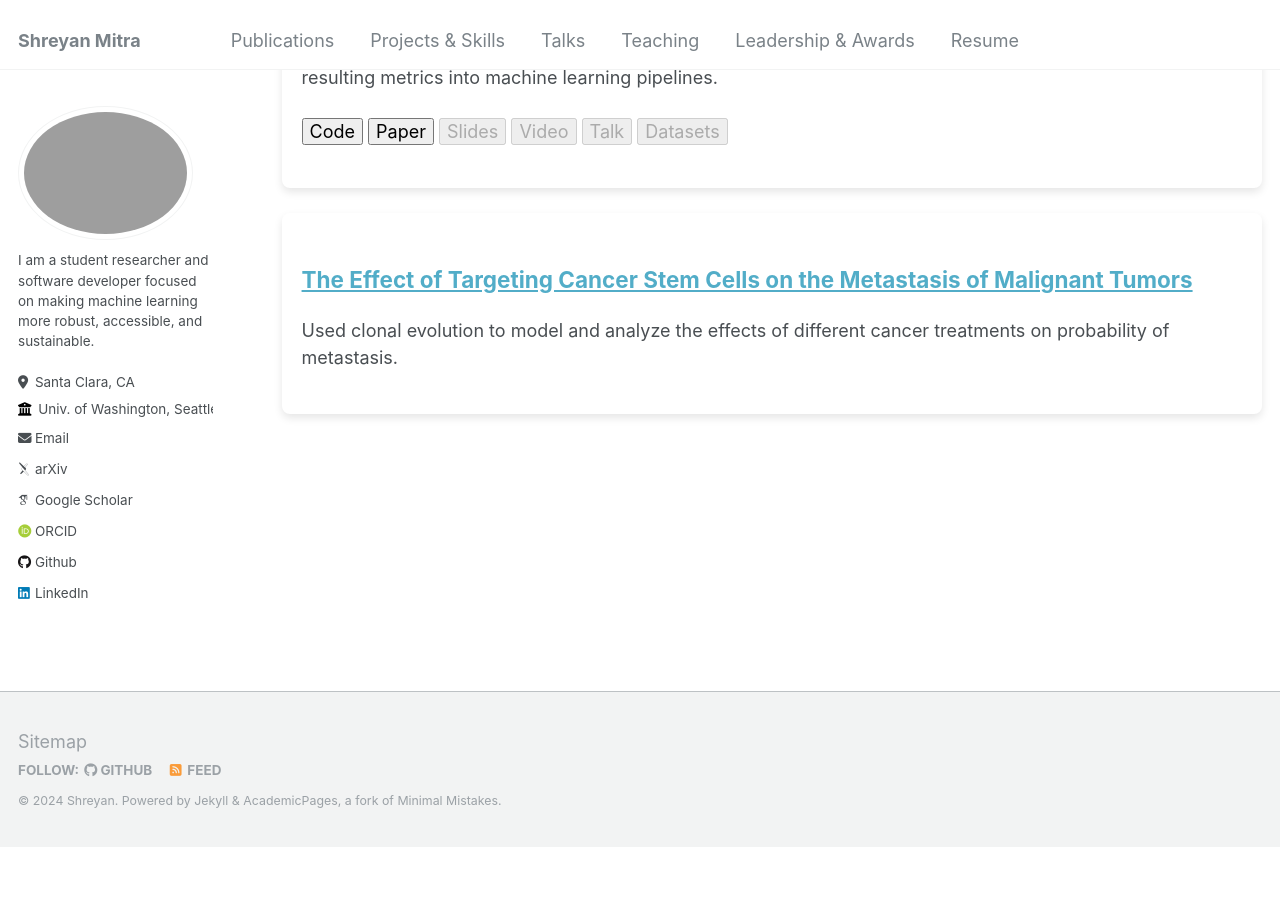
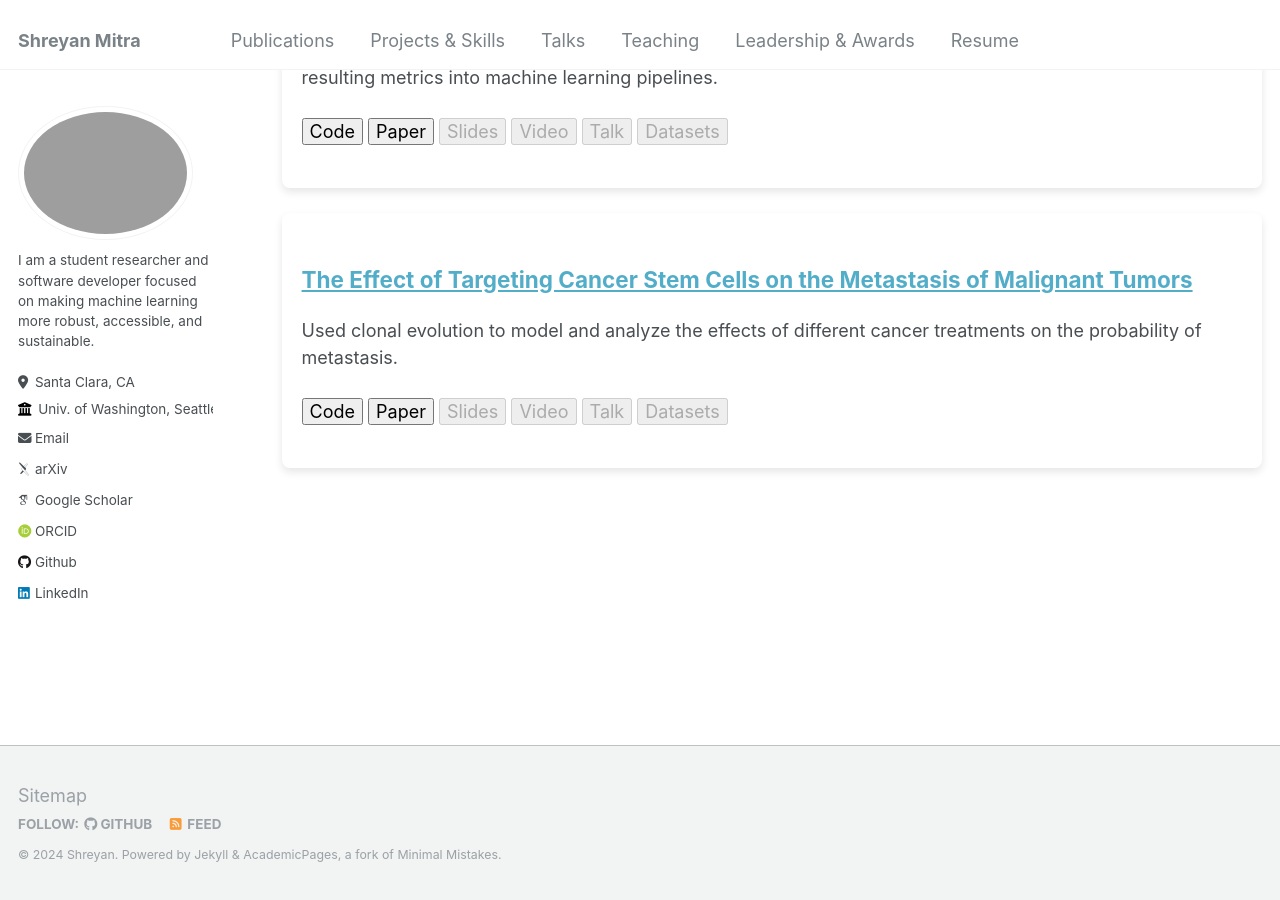
Before and after one commit to shreyanmitra/shreyanmitra.github.io, a Jekyll site: the page built from _pages/publications.md, in a window 1280 px wide and 900 px high, scrolled down 804 px. Built offline with Jekyll 4.4.1, drawn with Linux system fonts in a browser that asks for light colours; some web fonts are replaced; before the commit the page ends 1650 px from its top, so only the background shows below that.

Commit message:
Update targetingcscs.md

```diff
--- a/_publications/targetingcscs.md
+++ b/_publications/targetingcscs.md
@@ -2,7 +2,7 @@
 title: "The Effect of Targeting Cancer Stem Cells on the Metastasis of Malignant Tumors"
 collection: publications
 permalink: /publication/targetingcscs
-excerpt: Used clonal evolution to model and analyze the effects of different cancer treatments on probability of metastasis.
+excerpt: Used clonal evolution to model and analyze the effects of different cancer treatments on the probability of metastasis.<br><br><button>Code</button> <button>Paper</button> <button disabled>Slides</button> <button disabled>Video</button> <button disabled>Talk</button> <button disabled>Datasets</button>
 date: 2021-07-01
 venue: 'Github Proceedings'
 paperurl: 'www.google.com'
```
